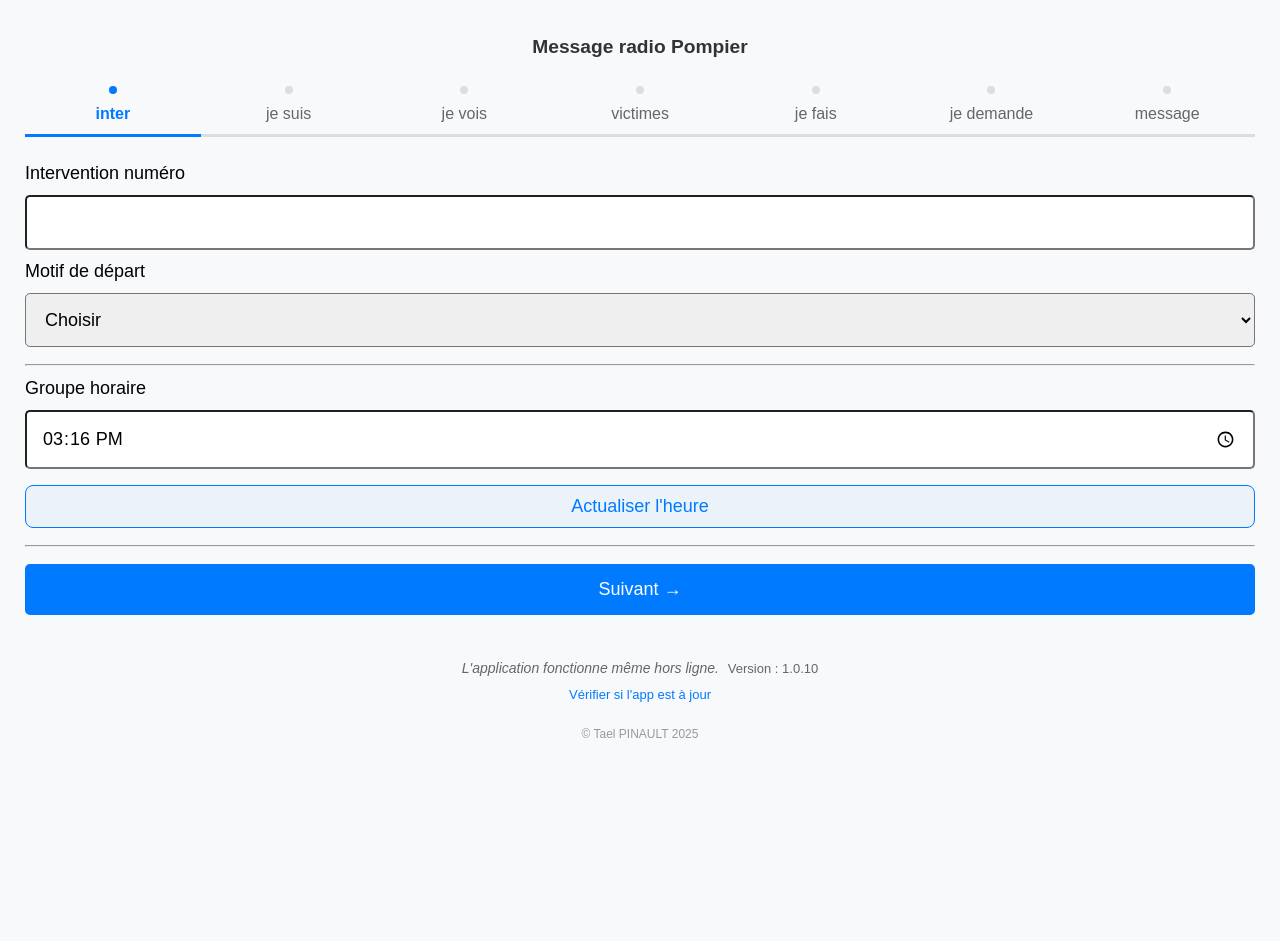
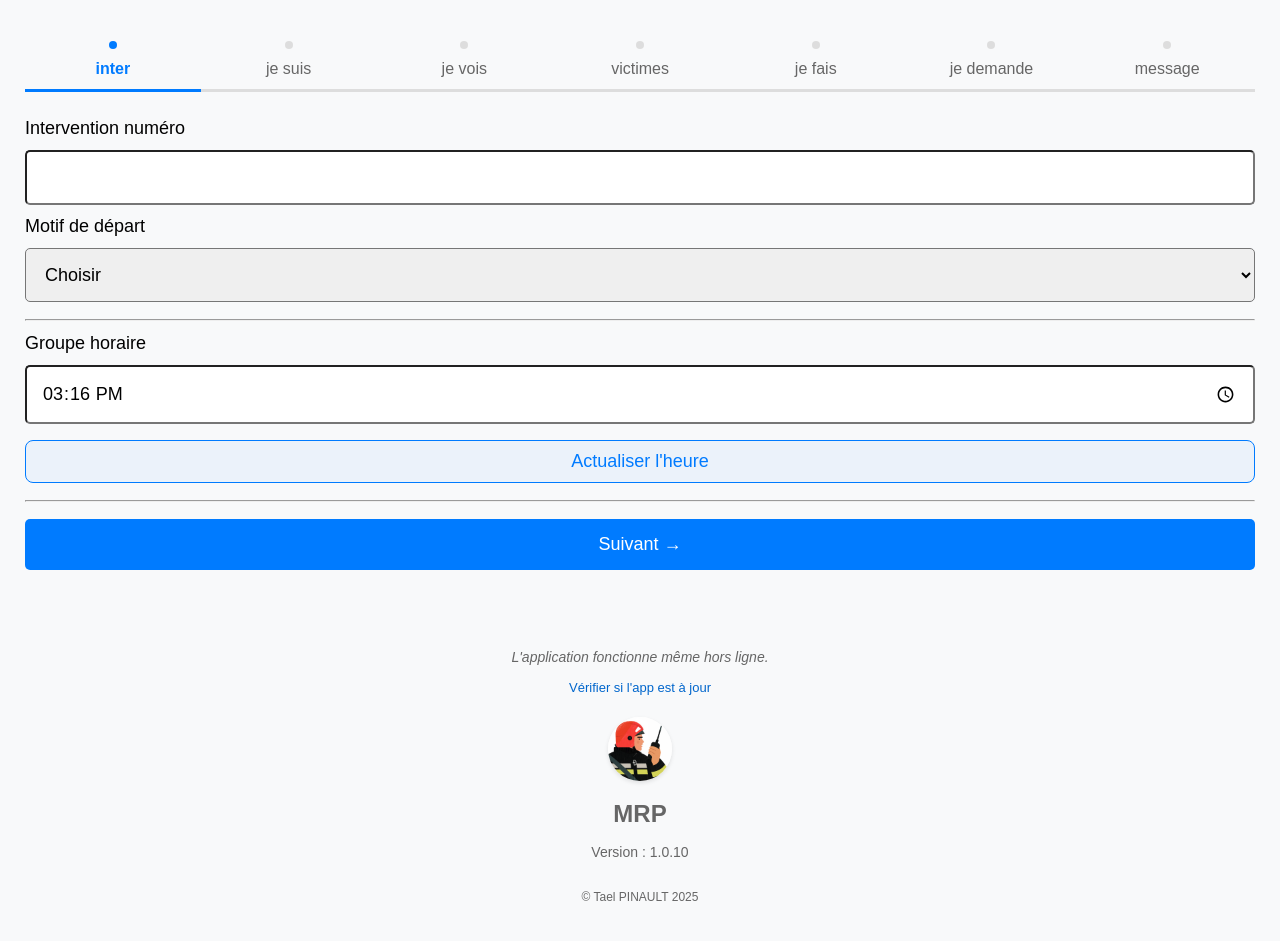
Before and after one commit to FireTechDev/MRP, a website: page index.html in a window 1280 px wide. Before the commit the page ends 800 px from the top, so only its background shows below. Drawn offline with Linux system fonts and the light colour scheme.

Commit message:
Suppression du titre 'Message radio Pompier' et mise à jour de l'interface utilisateur

```diff
--- a/index.html
+++ b/index.html
@@ -3,7 +3,7 @@
 <head>
   <meta charset="UTF-8">
   <meta name="viewport" content="width=device-width, initial-scale=1.0, maximum-scale=1.0, user-scalable=no">
-  <title>Message radio Pompier (PWA) v1.0.10</title>
+  <title>MRP</title>
   <!-- PWA Meta Tags -->
   <meta name="apple-mobile-web-app-capable" content="yes">
   <meta name="mobile-web-app-capable" content="yes">
@@ -664,11 +664,62 @@
       box-shadow: 0 2px 4px rgba(0,0,0,0.1);
       margin-bottom: 20px;
     }
+
+    .app-info {
+      display: flex;
+      flex-direction: column;
+      align-items: center;
+      margin: 20px 0;
+    }
+
+    .app-icon {
+      width: 64px;
+      height: 64px;
+      margin-bottom: 10px;
+      border-radius: 50%;
+      object-fit: cover;
+      background-color: white;
+      box-shadow: 0 2px 4px rgba(0, 0, 0, 0.1);
+    }
+
+    .app-name {
+      font-size: 24px;
+      font-weight: bold;
+      margin: 5px 0;
+    }
+
+    .version-info {
+      font-size: 14px;
+      color: #666;
+      margin: 5px 0;
+    }
+
+    .update-container {
+      text-align: center;
+      margin-top: 20px;
+      padding: 20px;
+    }
+
+    .offline-info {
+      margin-bottom: 10px;
+    }
+
+    .update-link {
+      display: block;
+      margin: 10px 0;
+      color: #0066cc;
+      text-decoration: none;
+    }
+
+    .copyright {
+      margin-top: 20px;
+      font-size: 12px;
+      color: #666;
+    }
   </style>
 </head>
 <body>
   <div class="container">
-    <h1>Message radio Pompier</h1>
     <!-- Barre de progression -->
     <div class="progress-bar">
       <div class="progress-step active" data-step="0" onclick="goToStep(0)">inter</div>
@@ -1531,9 +1582,14 @@
     </div>
   </div>
   <div class="update-container">
-    <p class="offline-info"><i>L'application fonctionne même hors ligne.</i> <span class="version-info">Version : 1.0.10</span></p>
+    <p class="offline-info"><i>L'application fonctionne même hors ligne.</i></p>
     <a href="#" id="updateLink" class="update-link" onclick="checkForUpdates(); return false;">Vérifier si l'app est à jour</a>
     <p id="updateStatus" class="update-status"></p>
+    <div class="app-info">
+      <img src="icons/192.png" alt="MRP Icon" class="app-icon">
+      <p class="app-name">MRP</p>
+      <p class="version-info">Version : 1.0.10</p>
+    </div>
     <p class="copyright">© Tael PINAULT 2025</p>
   </div>
 
```
